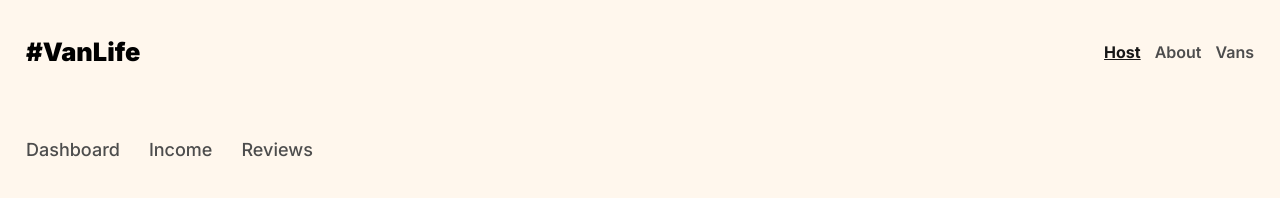
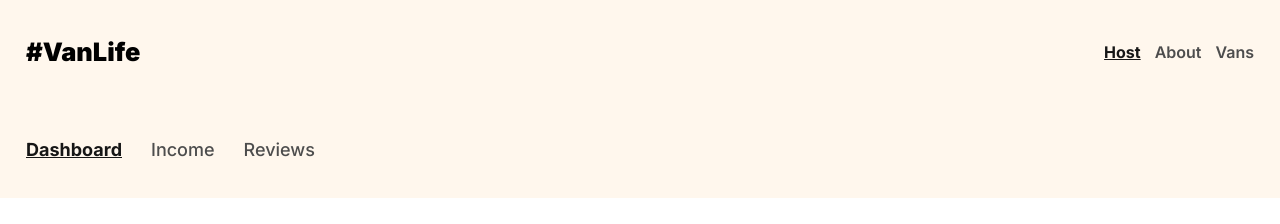
Before and after one commit to russellcolestock/van-life-project, a React (Vite) app: page /host in a window 1280 px wide. Shown: the top 224 px of the page. Built offline with nearby package versions, Linux system fonts and the light colour scheme; what miragejs would draw is missing.

Commit message:
Update HostLayout.jsx
changed Link to NavLink and added some conditional styling

```diff
--- a/components/HostLayout.jsx
+++ b/components/HostLayout.jsx
@@ -1,13 +1,37 @@
 import React from "react";
-import { Link, Outlet } from "react-router-dom";
+import { NavLink, Outlet } from "react-router-dom";
 
 export default function HostLayout() {
+
+    const activeStyle = {
+        fontWeight: "bold",
+        textDecoration: "underline",
+        color: "#161616"
+    }
     return (
         <>
             <nav className="host-layout-nav">
-                <Link to="/host">Dashboard</Link>
-                <Link to="/host/income">Income</Link>
-                <Link to="/host/reviews">Reviews</Link>
+                <NavLink
+                    to="/host"
+                    end /*The end prop tells React Router to end the matching here.
+                        So if a more nested route matches, it won't also match this
+                        link on this route. */
+                    style={ ({isActive}) => isActive ? activeStyle : null }
+                >
+                    Dashboard
+                </NavLink>
+                <NavLink
+                    to="/host/income"
+                    style={ ({isActive}) => isActive ? activeStyle : null }
+                >
+                    Income
+                </NavLink>
+                <NavLink
+                    to="/host/reviews"
+                    style={ ({isActive}) => isActive ? activeStyle : null }
+                >
+                    Reviews
+                </NavLink>
             </nav>
             <Outlet />
         </>
```
